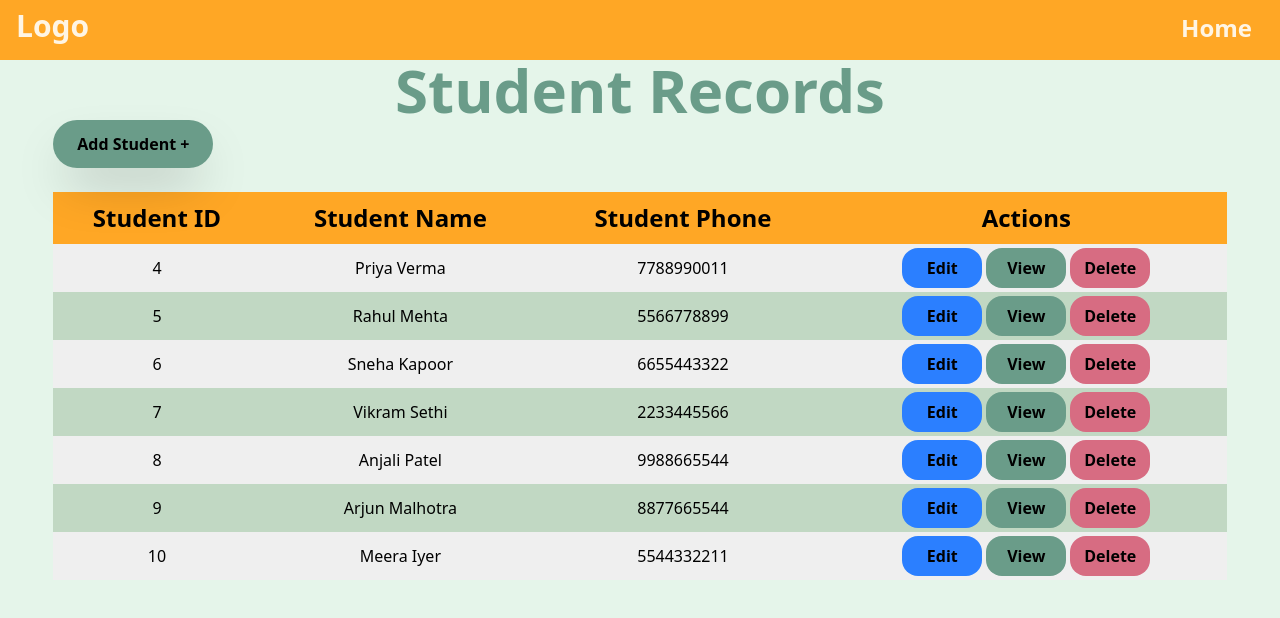
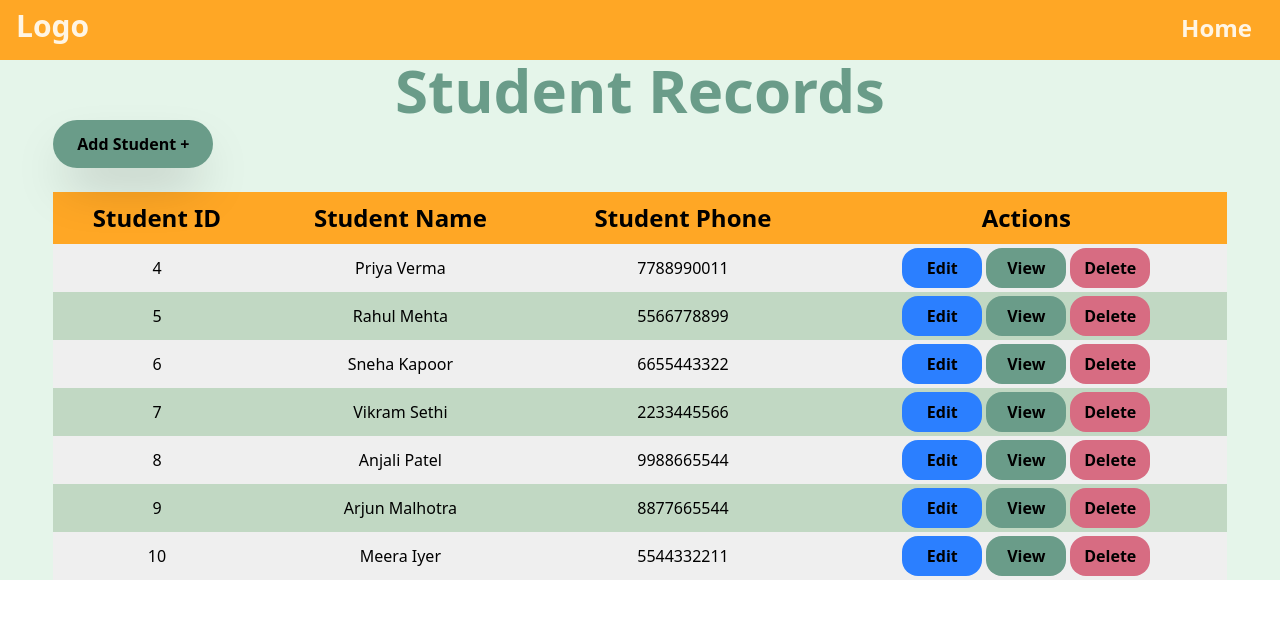
Before and after one commit to Rish8219/crud-op, a React (Vite) app: page / in a window 1280 px wide. Shown: the top 618 px of the page. Built offline with nearby package versions, Linux system fonts and the light colour scheme; data requests are answered from the project's data file.

Commit message:
changes done in index

```diff
--- a/src/components/StudentTable.jsx
+++ b/src/components/StudentTable.jsx
@@ -47,11 +47,11 @@ const StudentTable = () => {
     }, [])
     return (
         <>
-            <div className='h-screen overflow-hidden bg-[#e5f5ea]'>
+            <div className=' overflow-hidden bg-[#e5f5ea]'>
                 <div className="container w-11/12 mx-auto">
                     <h1 className='text-6xl text-center font-bold text-[#6A9C89] cursor-pointer'>Student Records </h1>
 
-                    <button className='bg-[#6A9C89] px-6 py-3 rounded-4xl font-bold shadow-2xl hover:scale-150 transition all duration-1000 hover:bg-[#597c5c] cursor-pointer' onClick={() => { navigate("/student/create/:id") }}>Add Student +</button>
+                    <button className='bg-[#6A9C89] px-6 py-3 rounded-4xl font-bold shadow-2xl transition all duration-1000 hover:bg-[#597c5c] cursor-pointer' onClick={() => { navigate("/student/create/:id") }}>Add Student +</button>
 
                     <table className='mt-6 w-full text-0.5xl text-center '>
                         <thead className='w-44 text-0.5xl bg-[#FFA725]' >
--- a/src/index.css
+++ b/src/index.css
@@ -2,6 +2,3 @@
 html{
     user-select: none;
 }
-body{
-    overflow: hidden;
-}
```
